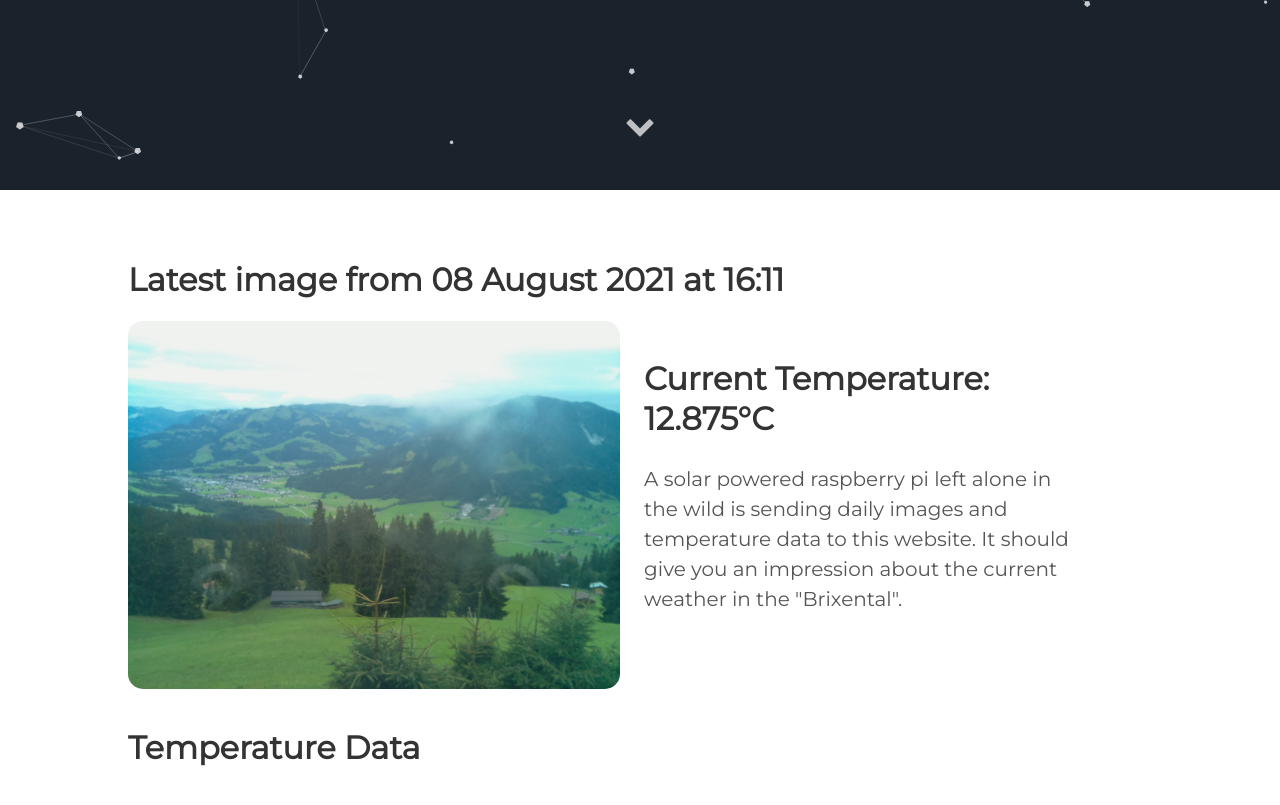
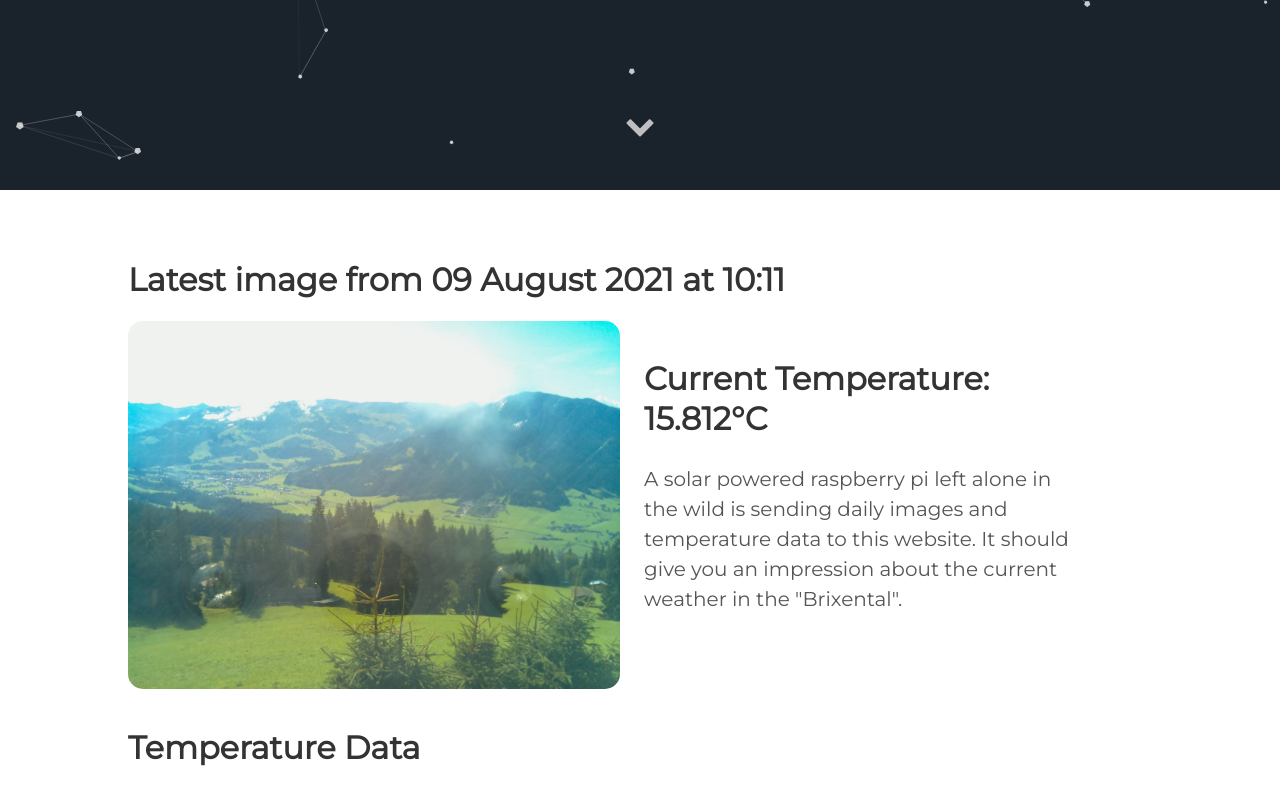
Before and after one commit to vektorious/vektorious.github.io, a Jekyll site: the page built from resources/huette.md, in a window 1280 px wide and 900 px high, scrolled down 710 px. Shown: the top 805 px of the window. Built offline with Jekyll 4.4.1, drawn with Linux system fonts in a browser that asks for light colours.

Commit message:
I'm a bot beep boop

```diff
--- a/resources/huette.md
+++ b/resources/huette.md
@@ -6,13 +6,13 @@ image: '/assets/img/'
 description: 'Live image from the Austrian alps'
 twitter_text: ' '
 ---
-## Latest image from 08 August 2021 at 16:11
+## Latest image from 09 August 2021 at 10:11
 <div class="huette">
   <div class="huette-image">
     <img src="{{ "/assets/img/huette.jpg" | prepend: site.baseurl }}">
   </div>
   <div class="huette-text">
-        <h2>Current Temperature: 12.875°C</h2>
+        <h2>Current Temperature: 15.812°C</h2>
         <p>A solar powered raspberry pi left alone in the wild is sending daily images and temperature data to this website. It should give you an impression about the current weather in the "Brixental".</p>
 
   </div>
```
Also changed, not shown: rpi-script/2021-08-09_101009.txt (renamed from rpi-script/2021-08-08_161007.txt, +5 -5 lines), rpi-script/huette.md (+2 -2 lines), assets/img/huette.jpg, assets/img/temp_plot.png, rpi-script/temp_plot.png, 1 other file.
